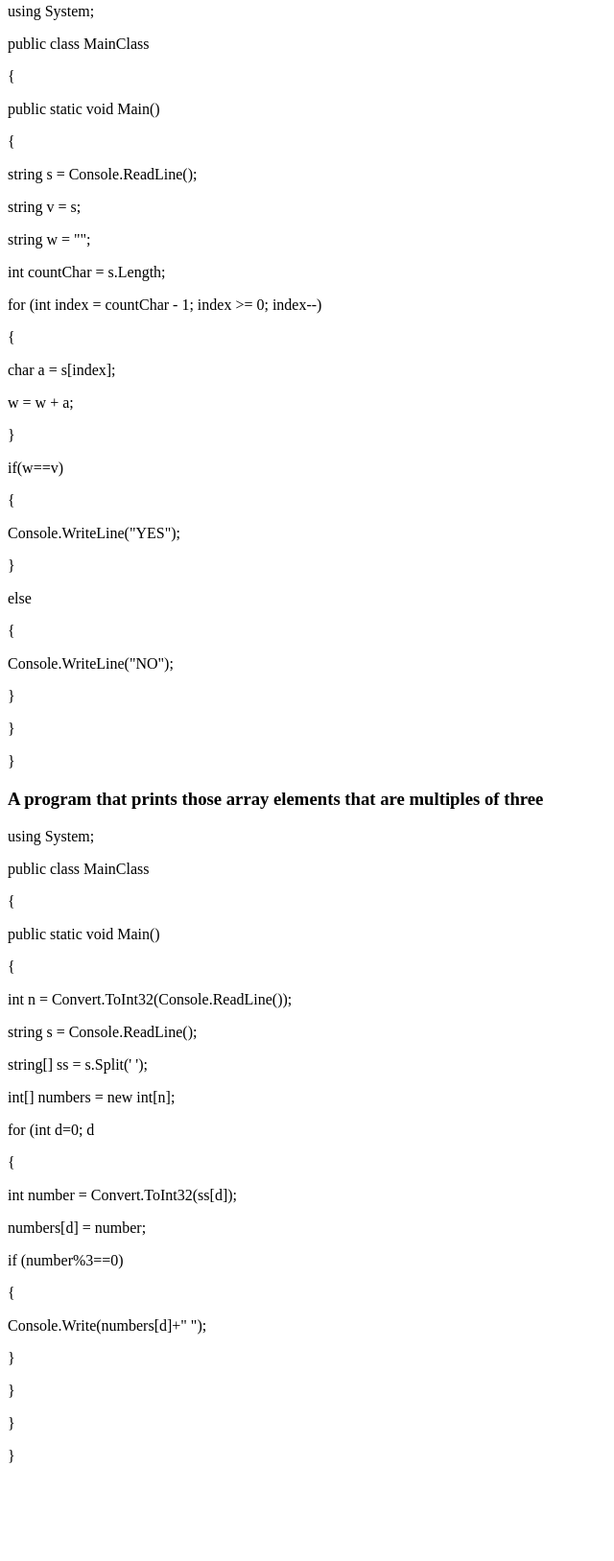
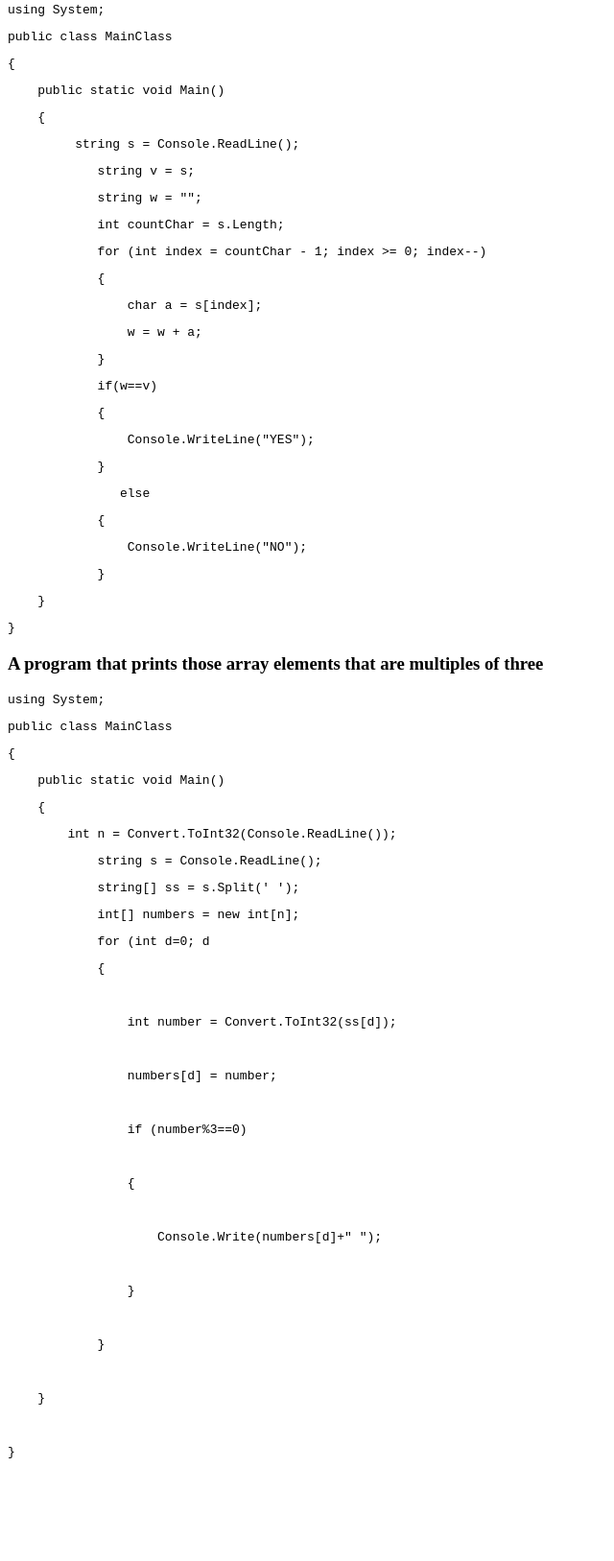
Before and after one commit to MarynaZabella/rsschool-cv, a plain HTML site: page index.html in a window 1280 px wide. Shown: the part 1370-2997 px from the top of the page at 96% size, without its empty margins (0-640 px from the left). Before the commit the page ends 2913 px from the top, so only its background shows below. Drawn offline with Linux system fonts and the light colour scheme.

Commit message:
refactor: fix structure of code examples

```diff
--- a/index.html
+++ b/index.html
@@ -60,52 +60,56 @@
 
 <h2>Example code</h2>
 <h3>Palindrome</h3>
+<code>
 <p>using System;</p>
 <p>public class MainClass</p>
 <p>{</p>
-<p>    public static void Main()</p>
-<p>    {</p>
-<p>         string s = Console.ReadLine();</p>
-<p>            string v = s;</p>
-<p>            string w = "";</p>
-<p>            int countChar = s.Length;</p>
-<p>            for (int index = countChar - 1; index >= 0; index--)</p>
-<p>            {</p>
-<p>                char a = s[index];</p>
-<p>                w = w + a;</p>
-<p>            }</p>
-<p>            if(w==v)</p>
-<p>            {</p>
-<p>                Console.WriteLine("YES");</p>
-<p>            }
-<p>               else</p>
-<p>            {</p>
-<p>                Console.WriteLine("NO");</p>
-<p>            }</p>
-<p>    }</p>
-<p>}</p>
+<pre>    public static void Main()</pre>
+<pre>    {</pre>
+<pre>         string s = Console.ReadLine();</pre>
+<pre>            string v = s;</pre>
+<pre>            string w = "";</pre>
+<pre>            int countChar = s.Length;</pre>
+<pre>            for (int index = countChar - 1; index >= 0; index--)</pre>
+<pre>            {</pre>
+<pre>                char a = s[index];</pre>
+<pre>                w = w + a;</pre>
+<pre>            }</pre>
+<pre>            if(w==v)</pre>
+<pre>            {</pre>
+<pre>                Console.WriteLine("YES");</pre>
+<pre>            }</pre>
+<pre>               else</pre>
+<pre>            {</pre>
+<pre>                Console.WriteLine("NO");</pre>
+<pre>            }</pre>
+<pre>    }</pre>
+<pre>}</pre>
+</code>
 
 <h3>A program that prints those array elements that are multiples of three</h3>
+<code>
 <p>using System;</p>
 <p>public class MainClass</p>
 <p>{</p>
-<p>    public static void Main()</p>
-<p>    {</p>
-<p>        int n = Convert.ToInt32(Console.ReadLine());</p>
-<p>            string s = Console.ReadLine();</p>
-<p>            string[] ss = s.Split(' ');</p>
-<p>            int[] numbers = new int[n];</p>
-<p>            for (int d=0; d<n; d++)</p>
-<p>            {</p>
-<p>                int number = Convert.ToInt32(ss[d]);</p>
-<p>                numbers[d] = number;</p>
-<p>                if (number%3==0)</p>
-<p>                {</p>
-<p>                    Console.Write(numbers[d]+" ");</p>
-<p>                }</p>
-<p>            }</p>
-<p>    }</p>
-<p>}</p>
+<pre>    public static void Main()</pre>
+<pre>    {</pre>
+<pre>        int n = Convert.ToInt32(Console.ReadLine());</pre>
+<pre>            string s = Console.ReadLine();</pre>
+<pre>            string[] ss = s.Split(' ');</pre>
+<pre>            int[] numbers = new int[n];</pre>
+<pre>            for (int d=0; d<n; d++)</pre>
+<pre>            {</pre>
+<pre>                int number = Convert.ToInt32(ss[d]);</pre>
+<pre>                numbers[d] = number;</pre>
+<pre>                if (number%3==0)</pre>
+<pre>                {</pre>
+<pre>                    Console.Write(numbers[d]+" ");</pre>
+<pre>                }</pre>
+<pre>            }</pre>
+<pre>    }</pre>
+<pre>}</pre>
+</code>
 
 
 
```
